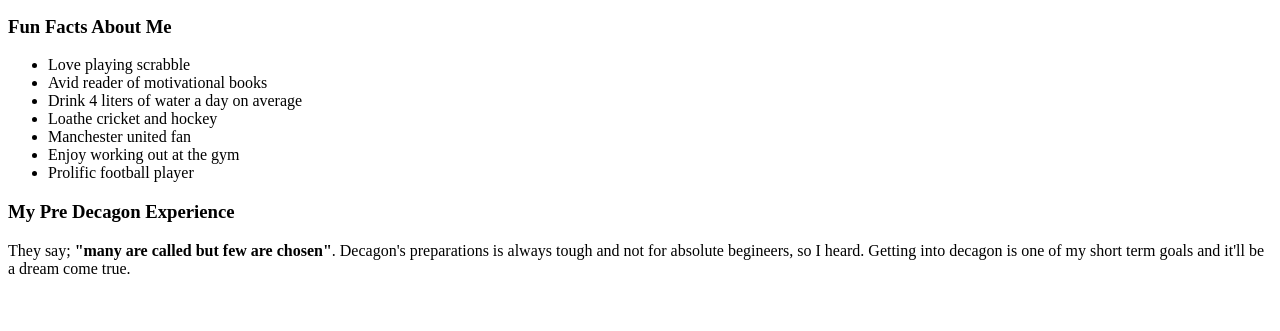
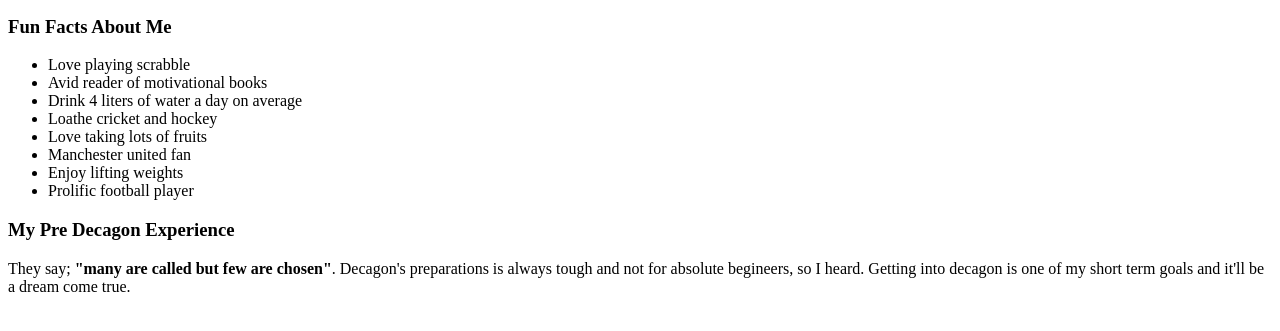
Before and after one commit to Victor-Ihemadu/about_victor, a plain HTML site: page index.html in a window 1280 px wide. Shown: the part 119-450 px from the top of the page. Drawn offline with Linux system fonts and the light colour scheme.

Commit message:
made few changes

```diff
--- a/index.html
+++ b/index.html
@@ -15,8 +15,9 @@
         <li>Avid reader of motivational books</li>
         <li>Drink 4 liters of water a day on average</li>
         <li>Loathe cricket and hockey</li>
+        <li>Love taking lots of fruits</li>
         <li>Manchester united fan</li>
-        <li>Enjoy working out at the gym</li>
+        <li>Enjoy lifting weights</li>
         <li>Prolific football player</li>
     </ul>
     <h3>My Pre Decagon Experience</h3>
```
